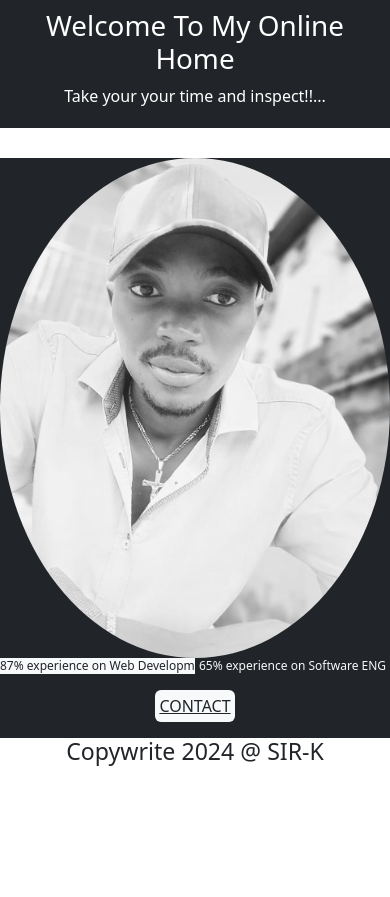
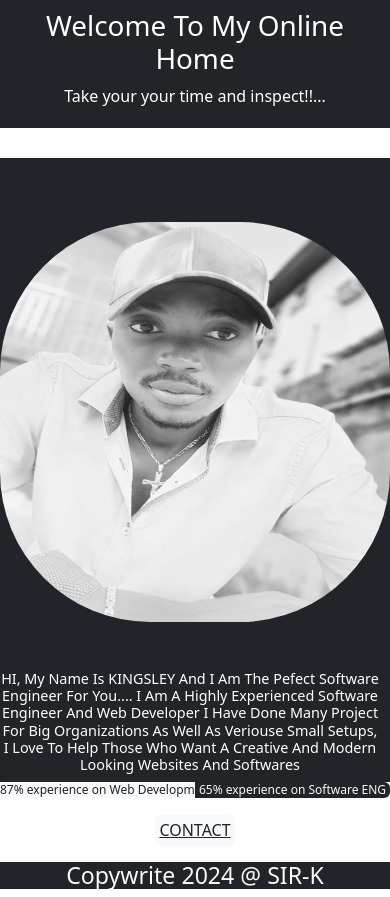
Before and after one commit to Necherem1/-my-port, a plain HTML site: page index.html in a window 390 px wide. Shown: the part 51-948 px from the top of the page. Before the commit the page ends 844 px from the top, so only its background shows below. Drawn offline with nearby package versions, Linux system fonts and the light colour scheme.

Commit message:
2nd to the last update

```diff
--- a/index.html
+++ b/index.html
@@ -4,6 +4,7 @@
     <meta charset="UTF-8" />
     <meta name="viewport" content="width=device-width, initial-scale=1.0" />
     <title>me-portfolio</title>
+    <link rel="stylesheet" href="./style.css">
     <link
       href="https://cdn.jsdelivr.net/npm/bootstrap@5.3.3/dist/css/bootstrap.min.css"
       rel="stylesheet"
@@ -76,29 +77,28 @@
 
     <!-- text slide -->
     <marquee behavior=" screen--" direction="screen--" class="text-uppercase">
-      HI, My Name Is KINGSLY And I Am The Pefect Software Engineer For You.... I
+      HI, My Name Is KINGSLEY And I Am The Pefect Software Engineer For You.... I
       Am A Highly Experienced software Engineer and Web developer i have done
       many project for big organizations as well as veriouse small setups, i
       love to help those who want a creative and modern looking websites and
-      softwares designs
+      softwares
     </marquee>
 
     <!-- image section-->
 
-    <div class="row bg-dark">
-      <div class="col-md-6 mx-auto">
-        <img
-          class="img rounded-circle"
-          src="image folder/new me.jpg"
-          height="500px"
-          width="100%"
-        />
+   <div class="img-bi0-container">
+    <div class="img-text"><h3> HI, My Name Is KINGSLEY And I Am The Pefect Software Engineer For You.... I
+      Am A Highly Experienced software Engineer and Web developer i have done
+      many project for big organizations as well as veriouse small setups, i
+      love to help those who want a creative and modern looking websites and
+      softwares</h3> </div>
+    <div class="my-img"><img src="image folder/new me.jpg" alt="picture of me"></div>
    </div>
 
 <!-- progress bar -->
 
       <div class="progress">
-  <div class="progress-bar progress-bar-success text-dark bg-light " role="progressbar" style="width:50%">
+        <div class="progress-bar progress-bar-success text-dark bg-light" role="progressbar" style="width:50%">
           87% experience on Web Development
         </div>
         <div class="progress-bar progress-bar-success text-light bg-dark" role="progressbar" style="width:50%">
@@ -116,7 +116,7 @@
       </div>
     </div>
       <!-- footer -->
-    <footer class="  text-center">
+    <footer class="text-center bg-dark text-light">
       <h3>Copywrite 2024 @ SIR-K</h3>
     </footer>
     <script src="https://cdn.jsdelivr.net/npm/bootstrap@5.3.3/dist/js/bootstrap.bundle.min.js"></script>
--- /dev/null
+++ b/style.css
@@ -0,0 +1,45 @@
+.img-bi0-container{
+    display: flex;
+    background-color:#212529;
+    color: white;
+    justify-content: center;
+}
+.my-img>img{
+    height: 500px;
+    width: 500px;
+    border-radius: 100px;
+}
+
+.img-text>h3{
+text-align: center;
+text-transform:capitalize;
+margin-top: 10rem;
+}
+.img-text{
+    width: 600px;
+    margin-right: 3rem;
+}
+@media (min-width: 360px) and (max-width: 1194px){
+.img-bi0-container{
+
+    flex-direction:  column-reverse;
+}
+
+.my-img>img{
+    height: 400px;
+    width: 390px;
+    border-radius: 150px;
+    margin-top: 4REM;
+}
+
+.img-text>h3{
+    text-align: center;
+    text-transform:capitalize;
+    margin-top: 3rem;
+    font-size: .9rem;
+    }
+ .img-text{
+
+    width: 380px;
+ }
+}
```
Also changed, not shown: contact.html (+6 -5 lines). Lines whose indentation alone changed are shown as unchanged.
